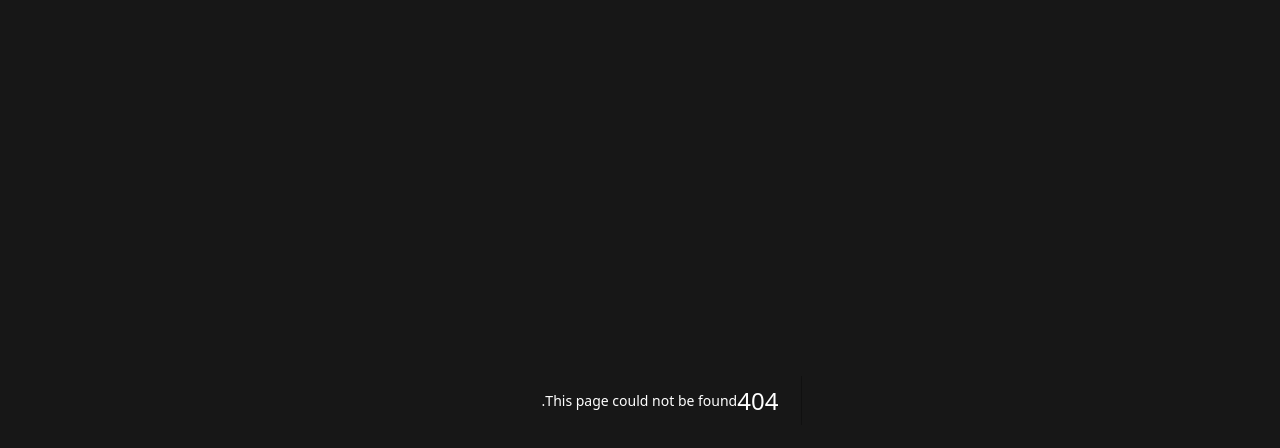
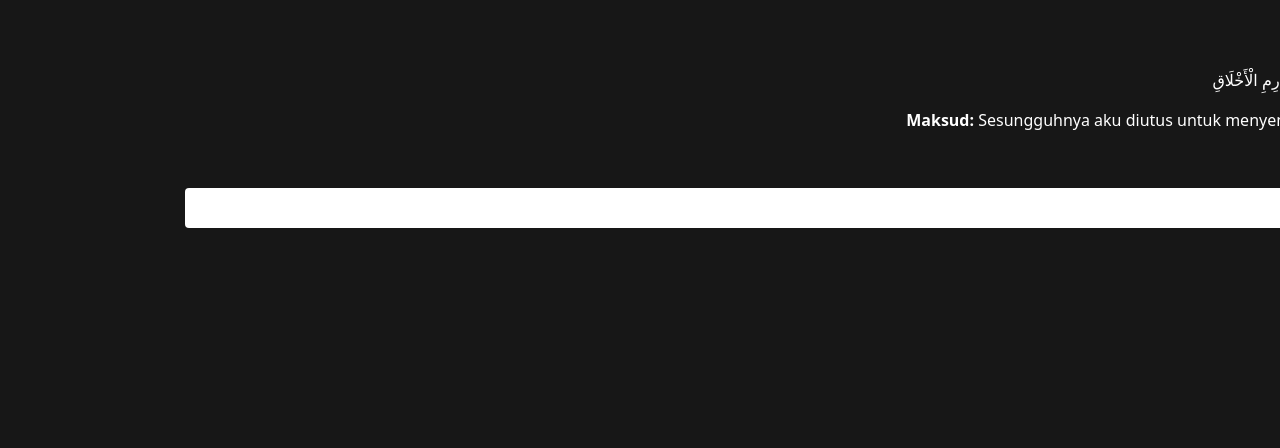
Before and after one commit to AfifHakem/Al-Ebil, a Next.js app: page /susah in a window 1280 px wide. Before the commit this address had no page. Shown: the top 448 px of the page. Built offline with nearby package versions, Linux system fonts and the light colour scheme.

Commit message:
Create page.tsx

```diff
--- /dev/null
+++ b/app/susah/page.tsx
@@ -0,0 +1,82 @@
+'use client'
+
+import { useState } from 'react'
+
+const soalan = [
+  {
+    ayat: 'إِنَّمَا بُعِثْتُ لِمَكَارِمِ الْأَخْلَاقِ',
+    maksud: 'Sesungguhnya aku diutus untuk menyempurnakan akhlak',
+    target: 'لِمَكَارِمِ',
+    jawapan: 'لَامُ الْجَرّ',
+    jenis: 'مَجْرُور',
+    golongan: 'اِسْم مَجْرُور وَعَلَامَةُ جَرِّهِ الْفَتْحَة'
+  }
+]
+
+export default function Susah() {
+  const [step, setStep] = useState(0)
+  const [stage, setStage] = useState(0)
+  const [markah, setMarkah] = useState(0)
+  const [jawapan, setJawapan] = useState('')
+
+  const semak = () => {
+    const q = soalan[step]
+    const betul =
+      (stage === 0 && jawapan === q.jawapan) ||
+      (stage === 1 && jawapan === q.jenis) ||
+      (stage === 2 && jawapan === q.golongan)
+
+    if (betul) {
+      if (stage < 2) {
+        setStage(stage + 1)
+        setJawapan('')
+      } else {
+        setMarkah(markah + 1)
+        setStage(0)
+        setStep(step + 1)
+        setJawapan('')
+      }
+    } else {
+      alert('Jawapan salah. Sila cuba lagi.')
+    }
+  }
+
+  if (step >= soalan.length) {
+    return (
+      <div className="p-6 text-center">
+        <h1 className="text-3xl font-bold">✅ Tamat!</h1>
+        <p className="mt-2">Anda telah habiskan mod Susah.</p>
+        <p className="mt-2">Markah: {markah} / {soalan.length}</p>
+      </div>
+    )
+  }
+
+  return (
+    <div className="p-6 space-y-4">
+      <h2 className="text-xl font-semibold">Soalan {step + 1}</h2>
+      <p><strong>Ayat:</strong> {soalan[step].ayat}</p>
+      <p><strong>Maksud:</strong> {soalan[step].maksud}</p>
+      <p><strong>Kalimah:</strong> {soalan[step].target}</p>
+
+      <input
+        className="px-4 py-2 rounded text-black w-full"
+        value={jawapan}
+        onChange={e => setJawapan(e.target.value)}
+        placeholder={
+          stage === 0 ? 'Contoh: لَامُ الْجَرّ' :
+          stage === 1 ? 'Contoh: مَجْرُور' :
+          'Contoh: اِسْم مَجْرُور وَعَلَامَةُ جَرِّهِ الْفَتْحَة'
+        }
+      />
+
+      <button
+        onClick={semak}
+        className="bg-red-600 hover:bg-red-700 text-white px-6 py-2 rounded-xl"
+      >
+        Semak
+      </button>
+
+      <p className="mt-4">Markah: {markah}</p>
+    </div>
+  )
+}
```
